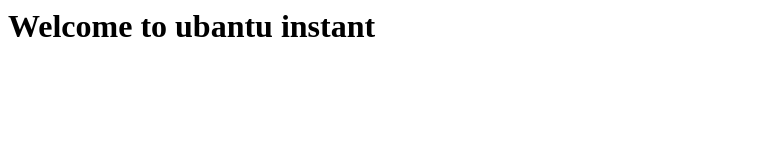
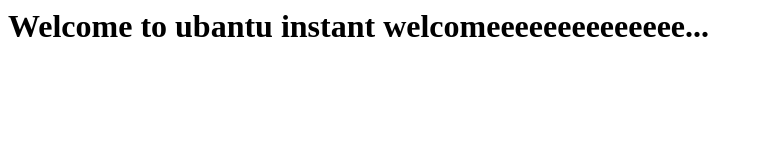
Before and after one commit to Priyankapawar9511/myrepo5, a plain HTML site: page index.html in a window 1280 px wide. Shown: the whole page, without its empty margins (0-761 px from the left). Drawn offline with Linux system fonts and the light colour scheme.

Commit message:
Update index.html

```diff
--- a/index.html
+++ b/index.html
@@ -1,5 +1,6 @@
 <h1>
 
 Welcome to ubantu instant
+  welcomeeeeeeeeeeeeee...
 
 </h1>
```
